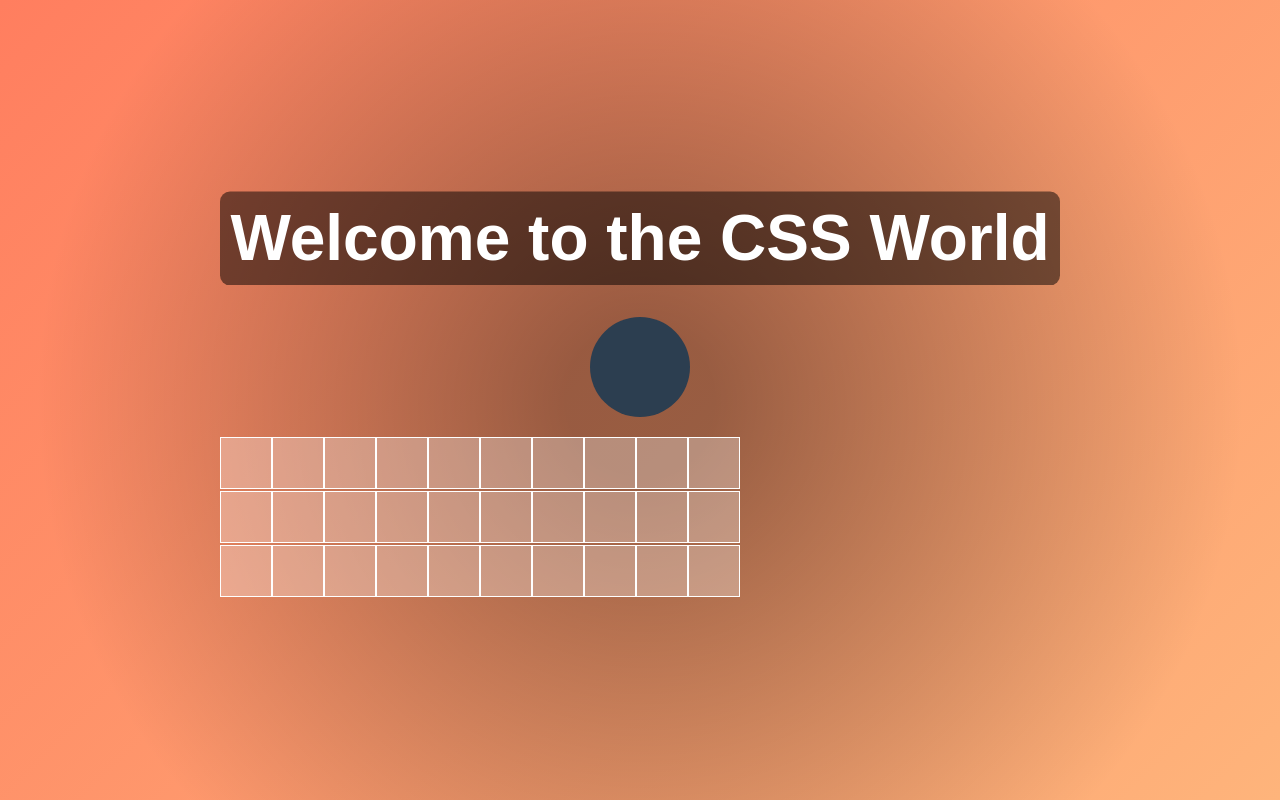
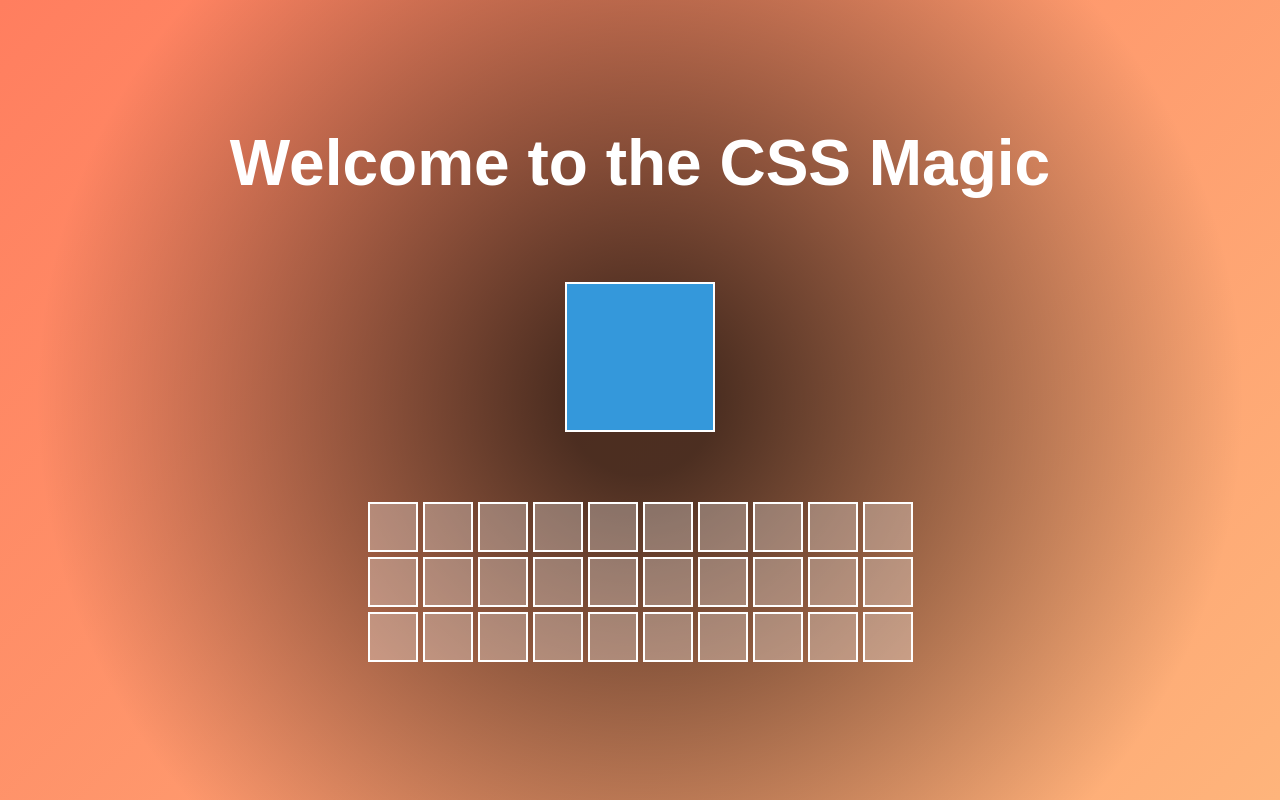
Before and after one commit to zash4op/website, a plain HTML site: page index.html in a window 1280 px wide. Drawn offline with Linux system fonts and the light colour scheme.

Commit message:
index.html

```diff
--- a/index.html
+++ b/index.html
@@ -3,87 +3,34 @@
 <head>
   <meta charset="UTF-8">
   <meta name="viewport" content="width=device-width, initial-scale=1.0">
-  <title>Interactive CSS Magic</title>
+  <title>CSS Magic Show</title>
   <style>
+    * {
+      margin: 0;
+      padding: 0;
+      box-sizing: border-box;
+    }
     body {
-      margin: 0;
+      font-family: 'Arial', sans-serif;
       height: 100vh;
+      background: linear-gradient(135deg, #ff7e5f, #feb47b);
+      color: white;
       display: flex;
       justify-content: center;
       align-items: center;
-      background: linear-gradient(135deg, #ff7e5f, #feb47b);
+      flex-direction: column;
       overflow: hidden;
-      font-family: 'Arial', sans-serif;
-      color: white;
     }
-    .container {
+    .title {
+      font-size: 4em;
       text-align: center;
-    }
-    h1 {
-      font-size: 4em;
-      margin: 0;
-      padding: 10px;
-      background-color: rgba(0, 0, 0, 0.5);
-      display: inline-block;
-      border-radius: 10px;
-      position: relative;
+      margin: 20px;
       animation: textAnimation 3s infinite alternate;
     }
-    h1:hover {
+    .title:hover {
       color: #ffcc00;
-      transform: rotate(10deg) scale(1.1);
-      text-shadow: 3px 3px 10px rgba(0, 0, 0, 0.5);
-    }
-    .maze {
-      display: grid;
-      grid-template-columns: repeat(10, 50px);
-      grid-gap: 2px;
-      margin-top: 20px;
-      position: relative;
-    }
-    .maze div {
-      width: 50px;
-      height: 50px;
-      background-color: rgba(255, 255, 255, 0.3);
-      border: 1px solid white;
-      transition: background-color 0.3s ease;
-    }
-    .maze div:hover {
-      background-color: #ff7e5f;
-    }
-    .art {
-      width: 100px;
-      height: 100px;
-      margin: 20px auto;
-      background-color: #2c3e50;
-      border-radius: 50%;
-      animation: rotateCircle 5s infinite linear;
-    }
-    .background {
-      position: absolute;
-      top: 0;
-      left: 0;
-      width: 100%;
-      height: 100%;
-      background: radial-gradient(circle, rgba(0, 0, 0, 0.7) 10%, transparent 80%);
-      animation: backgroundShift 15s infinite alternate;
-      z-index: -1;
-    }
-    @keyframes rotateCircle {
-      0% {
-        transform: rotate(0deg);
-      }
-      100% {
-        transform: rotate(360deg);
-      }
-    }
-    @keyframes backgroundShift {
-      0% {
-        background: radial-gradient(circle, rgba(0, 0, 0, 0.7) 10%, transparent 80%);
-      }
-      100% {
-        background: radial-gradient(circle, rgba(0, 0, 0, 0.4) 10%, transparent 80%);
-      }
+      transform: scale(1.2) rotate(-5deg);
+      text-shadow: 2px 2px 10px rgba(0, 0, 0, 0.8);
     }
     @keyframes textAnimation {
       0% {
@@ -93,18 +40,103 @@
         transform: translateY(-20px);
       }
     }
+    /* 3D Cube */
+    .cube {
+      width: 150px;
+      height: 150px;
+      position: relative;
+      transform-style: preserve-3d;
+      animation: rotateCube 5s infinite linear;
+      margin: 50px 0;
+    }
+    .cube div {
+      position: absolute;
+      width: 150px;
+      height: 150px;
+      background-color: rgba(0, 0, 0, 0.5);
+      border: 2px solid white;
+    }
+    .cube .front {
+      transform: translateZ(75px);
+      background-color: #3498db;
+    }
+    .cube .back {
+      transform: rotateY(180deg) translateZ(75px);
+      background-color: #e74c3c;
+    }
+    .cube .left {
+      transform: rotateY(-90deg) translateX(-75px);
+      background-color: #2ecc71;
+    }
+    .cube .right {
+      transform: rotateY(90deg) translateX(75px);
+      background-color: #f39c12;
+    }
+    .cube .top {
+      transform: rotateX(90deg) translateY(-75px);
+      background-color: #9b59b6;
+    }
+    .cube .bottom {
+      transform: rotateX(-90deg) translateY(75px);
+      background-color: #34495e;
+    }
+    @keyframes rotateCube {
+      0% { transform: rotateX(0) rotateY(0); }
+      100% { transform: rotateX(360deg) rotateY(360deg); }
+    }
+    /* Maze */
+    .maze {
+      display: grid;
+      grid-template-columns: repeat(10, 50px);
+      grid-gap: 5px;
+      margin: 20px;
+    }
+    .maze div {
+      width: 50px;
+      height: 50px;
+      background-color: rgba(255, 255, 255, 0.3);
+      border: 2px solid white;
+      transition: background-color 0.3s ease;
+    }
+    .maze div:hover {
+      background-color: #ff7e5f;
+    }
+    /* Dynamic Background with Particle Effect */
+    .background {
+      position: absolute;
+      top: 0;
+      left: 0;
+      width: 100%;
+      height: 100%;
+      background: radial-gradient(circle, rgba(0, 0, 0, 0.7) 10%, transparent 80%);
+      animation: particleEffect 20s infinite linear;
+      z-index: -1;
+    }
+    @keyframes particleEffect {
+      0% {
+        background: radial-gradient(circle, rgba(0, 0, 0, 0.7) 10%, transparent 80%);
+      }
+      100% {
+        background: radial-gradient(circle, rgba(0, 0, 0, 0.3) 10%, transparent 80%);
+      }
+    }
   </style>
 </head>
 <body>
   <div class="background"></div>
-  <div class="container">
-    <h1>Welcome to the CSS World</h1>
-    <div class="art"></div>
-    <div class="maze">
-      <div></div><div></div><div></div><div></div><div></div><div></div><div></div><div></div><div></div><div></div>
-      <div></div><div></div><div></div><div></div><div></div><div></div><div></div><div></div><div></div><div></div>
-      <div></div><div></div><div></div><div></div><div></div><div></div><div></div><div></div><div></div><div></div>
-    </div>
+  <h1 class="title">Welcome to the CSS Magic</h1>
+  <div class="cube">
+    <div class="front"></div>
+    <div class="back"></div>
+    <div class="left"></div>
+    <div class="right"></div>
+    <div class="top"></div>
+    <div class="bottom"></div>
+  </div>
+  <div class="maze">
+    <div></div><div></div><div></div><div></div><div></div><div></div><div></div><div></div><div></div><div></div>
+    <div></div><div></div><div></div><div></div><div></div><div></div><div></div><div></div><div></div><div></div>
+    <div></div><div></div><div></div><div></div><div></div><div></div><div></div><div></div><div></div><div></div>
   </div>
 </body>
 </html>
```
